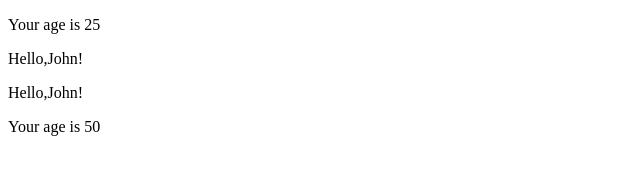
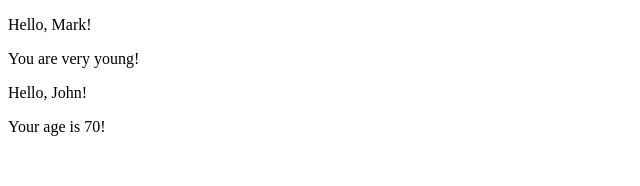
Before and after one commit to MAugelli/react-exercises, a JavaScript app: page / in a window 1280 px wide. Shown: the top 186 px of the page, without its empty margins (0-640 px from the left). Built offline with nearby package versions, Linux system fonts and the light colour scheme.

Commit message:
conditional-rendering-05

```diff
--- a/src/App.js
+++ b/src/App.js
@@ -2,12 +2,10 @@ import Welcome from "./components/Welcome";
 
 const App = () => {
   return (<div>
-    {/* visibile solo il componente Age */}
-    <Welcome name={"Mark"} age={25} />
-    {/* visibile solo il componente Welcome */}
+    {/* componente Age renderizza "You are very young!" */}
+    <Welcome name={"Mark"} age={16} />
+    {/* omponente Age renderizza "Your age is 70" */}
     <Welcome name={"John"} age={70} />
-    {/* visibili tutti i componenti */}
-    <Welcome name={"John"} age={50} />
   </div>);
 }
 
--- a/src/components/Age.js
+++ b/src/components/Age.js
@@ -1,5 +1,16 @@
-function Age(props){
-    return ( <p>Your age is {props.age}</p> );
+function Age(props) {
+    const age = props.age
+    return (
+        <div>
+        {age>18 ? (
+        <p>Your age is {age}!</p>
+      ) : (
+        <p>You are very young!</p>
+      )}
+    </div>
+    )
 }
 
+
+
 export default Age;
--- a/src/components/Welcome.js
+++ b/src/components/Welcome.js
@@ -2,8 +2,8 @@ import Age from "./Age";
 
 function Welcome(props){
     return (<div>
-        {props.name==="John" && <p>Hello,{props.name}!</p>}
-        {props.age>18 && props.age<65 && <Age age={props.age}/> }
+        <p>Hello, {props.name}!</p>
+        <Age age={props.age}/>
     </div>
     );
 }
```
